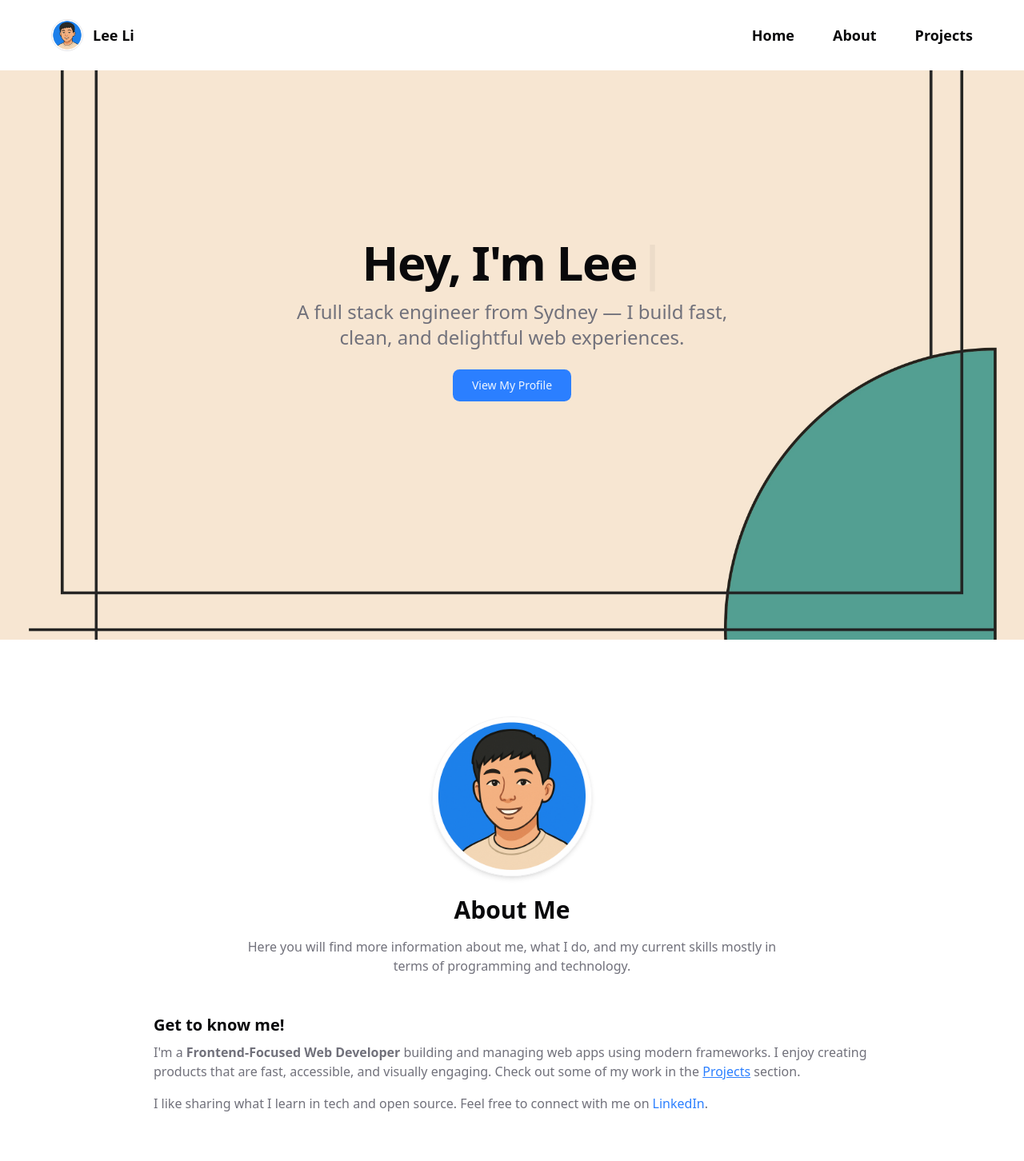
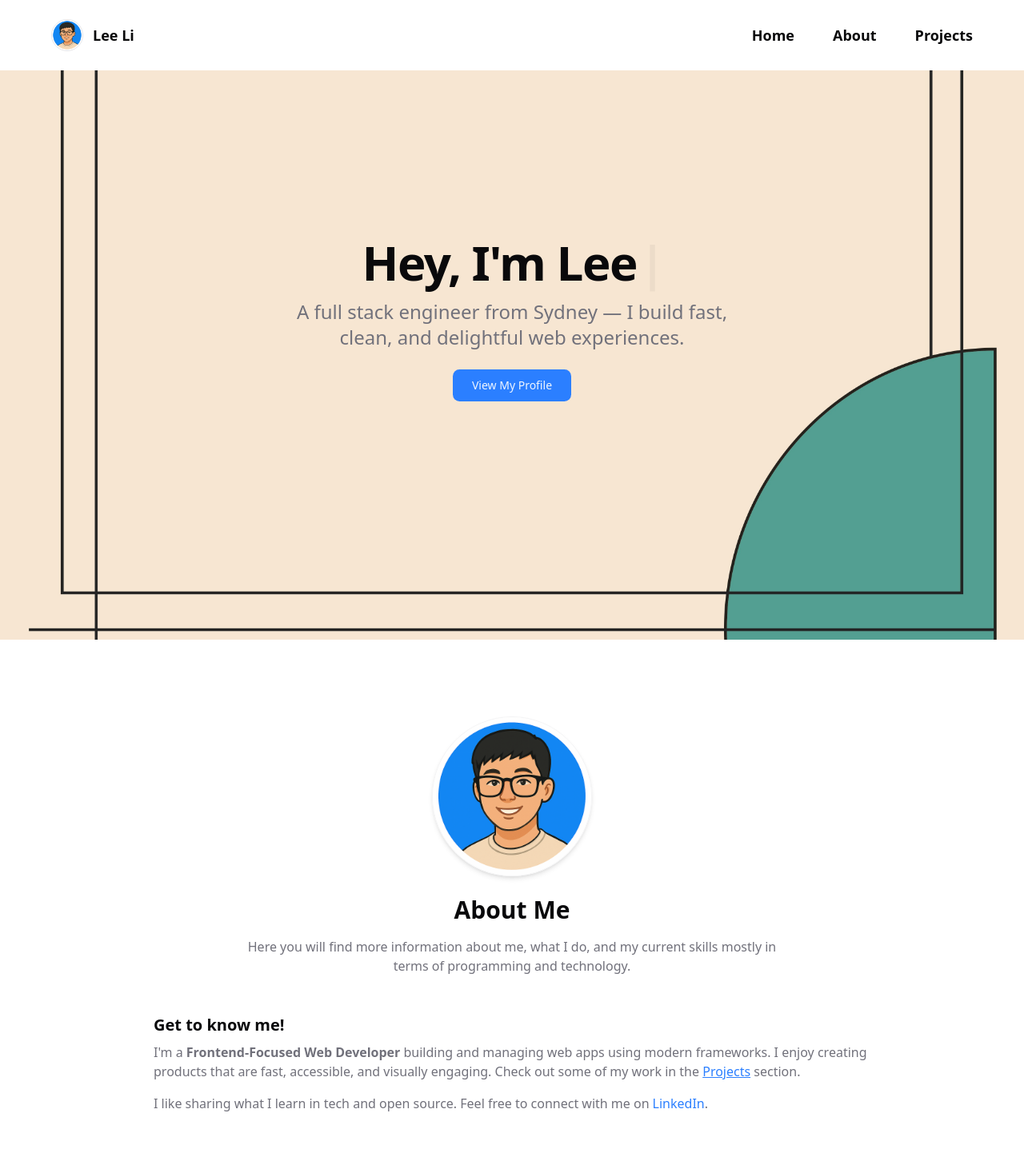
Before and after one commit to 4kyl-biz/react-portfolio-template, a Next.js app: page / in a window 1280 px wide. Shown: the top 1452 px of the page at 80% size. Built offline with nearby package versions, Linux system fonts and the light colour scheme.

Commit message:
Add second profile picture

```diff
--- a/src/components/About.tsx
+++ b/src/components/About.tsx
@@ -23,7 +23,7 @@ export default function About() {
     <section id="about" className="min-h-screen px-4 py-24 bg-background">
       <div className="max-w-4xl mx-auto">
         <Image
-          src="/images/profile.png"
+          src="/images/profile2.png"
           alt="Lee Li"
           width={200}
           height={200}
--- a/src/components/Navbar.tsx
+++ b/src/components/Navbar.tsx
@@ -11,7 +11,7 @@ export default function Navbar() {
     <header className="fixed top-0 left-0 right-0 z-50 bg-white py-6 px-16 flex justify-between items-center">
       <div className="flex items-center gap-3">
         <Image
-          src="/images/profile.png"
+          src="/images/profile2.png"
           alt="Lee Li"
           width={40}
           height={40}
```
Also changed, not shown: public/images/profile2.png (added).
